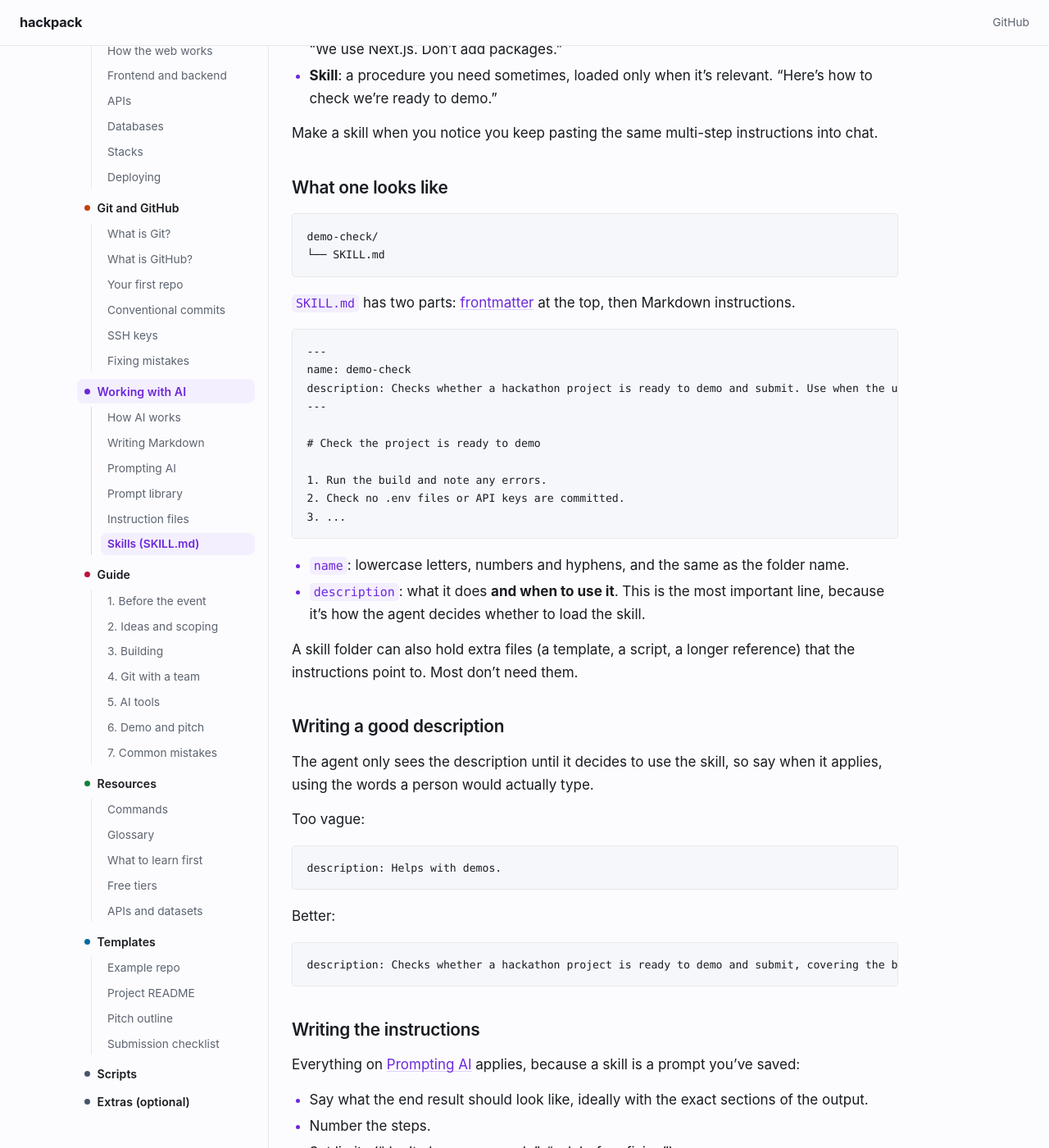
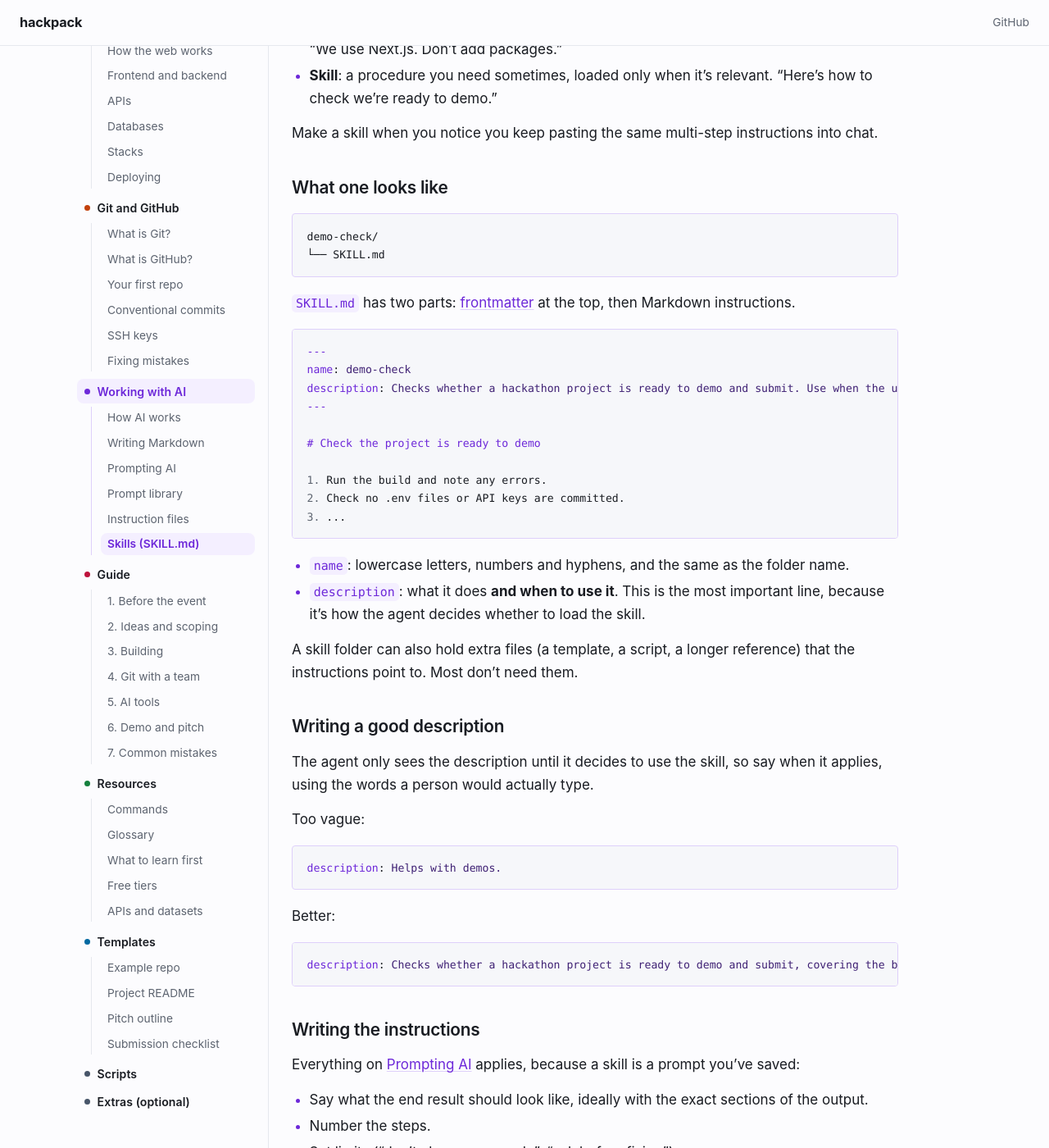
Before and after one commit to Jay-Jay-Tee/hackpack, a Jekyll site: the page built from ai/skills.md, in a window 1280 px wide and 1400 px high, scrolled down 416 px. Shown: the whole window at 82% size. Built offline with Jekyll 4.4.1, drawn with Linux system fonts in a browser that asks for light colours; our own code applies the rules of GitHub Pages for plain Markdown files.

Commit message:
style: colour the code, the copy button and the markdown blocks
Rouge already emits token spans, so they now take the section accent: keywords, tags and headings in the accent, strings and numbers in a softer mix, comments in grey italic. Code blocks get an accent edge, and the copy button keeps its accent label with the tint on hover only.

```diff
--- a/assets/style.css
+++ b/assets/style.css
@@ -83,15 +83,34 @@ a { color: var(--accent); }
 
 .top .brand {
   display: flex;
-  align-items: center;
-  gap: 0.55rem;
+  align-items: baseline;
+  gap: 0.45rem;
   font-weight: 700;
   font-size: 1.02rem;
   letter-spacing: -0.01em;
   color: var(--text);
 }
 
-.top .brand:hover { color: var(--accent); }
+.top .brand .by {
+  font-family: var(--mono);
+  font-size: 0.72rem;
+  font-weight: 500;
+  letter-spacing: 0;
+  color: var(--muted);
+}
+
+.top .brand:hover,
+.top .brand:hover .by { color: var(--accent); }
+
+/* The GitHub mark, small, next to the word. The same glyph is the
+   watermark at the foot of the sidebar. */
+.top .repo {
+  display: inline-flex;
+  align-items: center;
+  gap: 0.4rem;
+}
+
+.top .repo svg { width: 15px; height: 15px; fill: currentColor; }
 
 .top > a:last-child { font-size: 0.86rem; color: var(--muted); }
 .top > a:last-child:hover { color: var(--accent); }
@@ -193,6 +212,21 @@ a { color: var(--accent); }
 .dot-extras    { background: #475569; }
 
 .nav-list li.active .dot { box-shadow: 0 0 0 3px var(--tint); }
+
+/* Watermark: the octocat, barely there, at the end of the nav. */
+.sidebar .mark {
+  width: 96px;
+  margin: 2.4rem 0 0 0.55rem;
+  color: var(--text);
+  opacity: 0.07;
+}
+
+.sidebar .mark svg {
+  display: block;
+  width: 100%;
+  height: auto;
+  fill: currentColor;
+}
 
 /* On small screens the sidebar becomes a collapsible menu */
 .mobile-nav { display: none; }
@@ -296,7 +330,7 @@ code {
 pre {
   position: relative;
   background: var(--code-bg);
-  border: 1px solid var(--line);
+  border: 1px solid var(--edge);
   border-radius: var(--radius);
   padding: 0.95rem 1.1rem;
   overflow-x: auto;
@@ -312,6 +346,37 @@ pre code {
   white-space: pre;
 }
 
+/* Syntax colour, in the section's own hue: the accent for the structure
+   of the code, a softer mix for strings and numbers, grey for comments.
+   Only blocks with a language tag get tokens; the rest stay plain text. */
+.highlight .c, .highlight .c1, .highlight .cm, .highlight .cs, .highlight .cp {
+  color: var(--muted);
+  font-style: italic;
+}
+
+.highlight .k, .highlight .kc, .highlight .kd, .highlight .kn,
+.highlight .kp, .highlight .kr, .highlight .kt,
+.highlight .nt, .highlight .na, .highlight .nb, .highlight .nv,
+.highlight .nc, .highlight .nn,
+.highlight .gu, .highlight .gh, .highlight .gd {
+  color: var(--accent);
+}
+
+.highlight .s, .highlight .s1, .highlight .s2, .highlight .sb,
+.highlight .se, .highlight .sx, .highlight .sr, .highlight .si {
+  color: color-mix(in srgb, var(--accent) 45%, var(--text));
+}
+
+.highlight .m, .highlight .mi, .highlight .mf, .highlight .mh,
+.highlight .mo, .highlight .il {
+  color: color-mix(in srgb, var(--accent) 70%, var(--text));
+}
+
+.highlight .o, .highlight .p { color: var(--muted); }
+
+/* Rouge flags anything it can't parse as an error. We're not a linter. */
+.highlight .err { color: inherit; background: none; }
+
 pre .copy {
   position: absolute;
   top: 0.45rem;
@@ -320,10 +385,10 @@ pre .copy {
   font-size: 0.72rem;
   cursor: pointer;
   padding: 0.2rem 0.55rem;
-  border: 1px solid var(--line);
+  border: 1px solid var(--edge);
   border-radius: 4px;
   background: var(--surface);
-  color: var(--muted);
+  color: var(--accent);
   opacity: 0;
   transition: opacity 0.12s ease, color 0.12s ease, border-color 0.12s ease,
     background 0.12s ease;
@@ -512,12 +577,27 @@ ul.task-list li::marker { content: ""; }
 .pager .next small::after { content: " →"; }
 
 footer {
-  padding: 0.5rem 0 3rem;
+  display: flex;
+  flex-wrap: wrap;
+  align-items: center;
+  justify-content: space-between;
+  gap: 0.6rem 1.2rem;
+  margin-top: 2rem;
+  padding: 1rem 0 3rem;
+  border-top: 1px solid var(--line);
   font-size: 0.84rem;
   color: var(--muted);
 }
 
-footer a { color: var(--muted); }
+footer a {
+  display: inline-flex;
+  align-items: center;
+  gap: 0.4rem;
+  color: var(--muted);
+  text-decoration: none;
+}
+
+footer svg { width: 14px; height: 14px; fill: currentColor; flex: 0 0 auto; }
 footer a:hover { color: var(--accent); }
 
 /* Dark mode */
```
